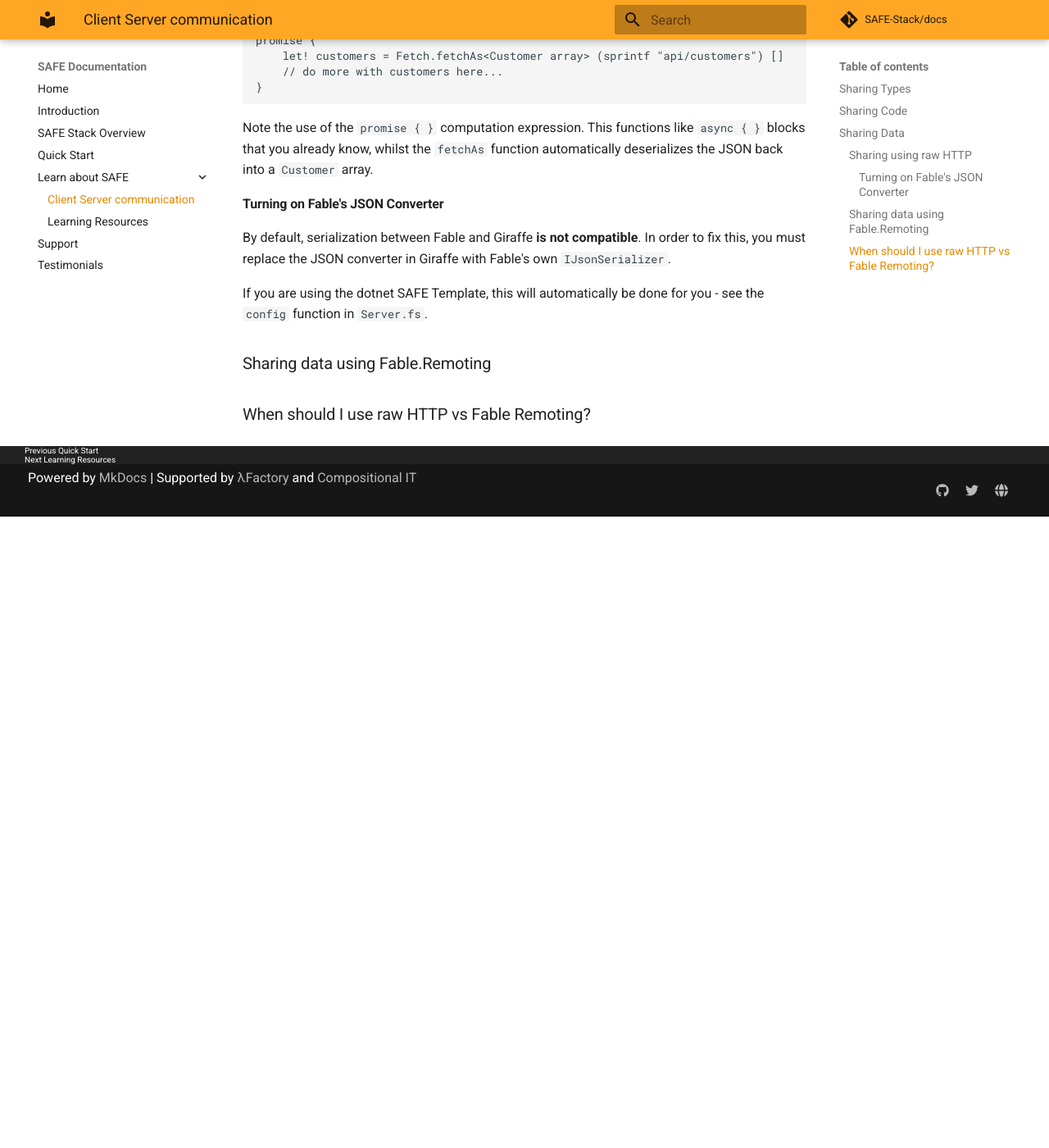
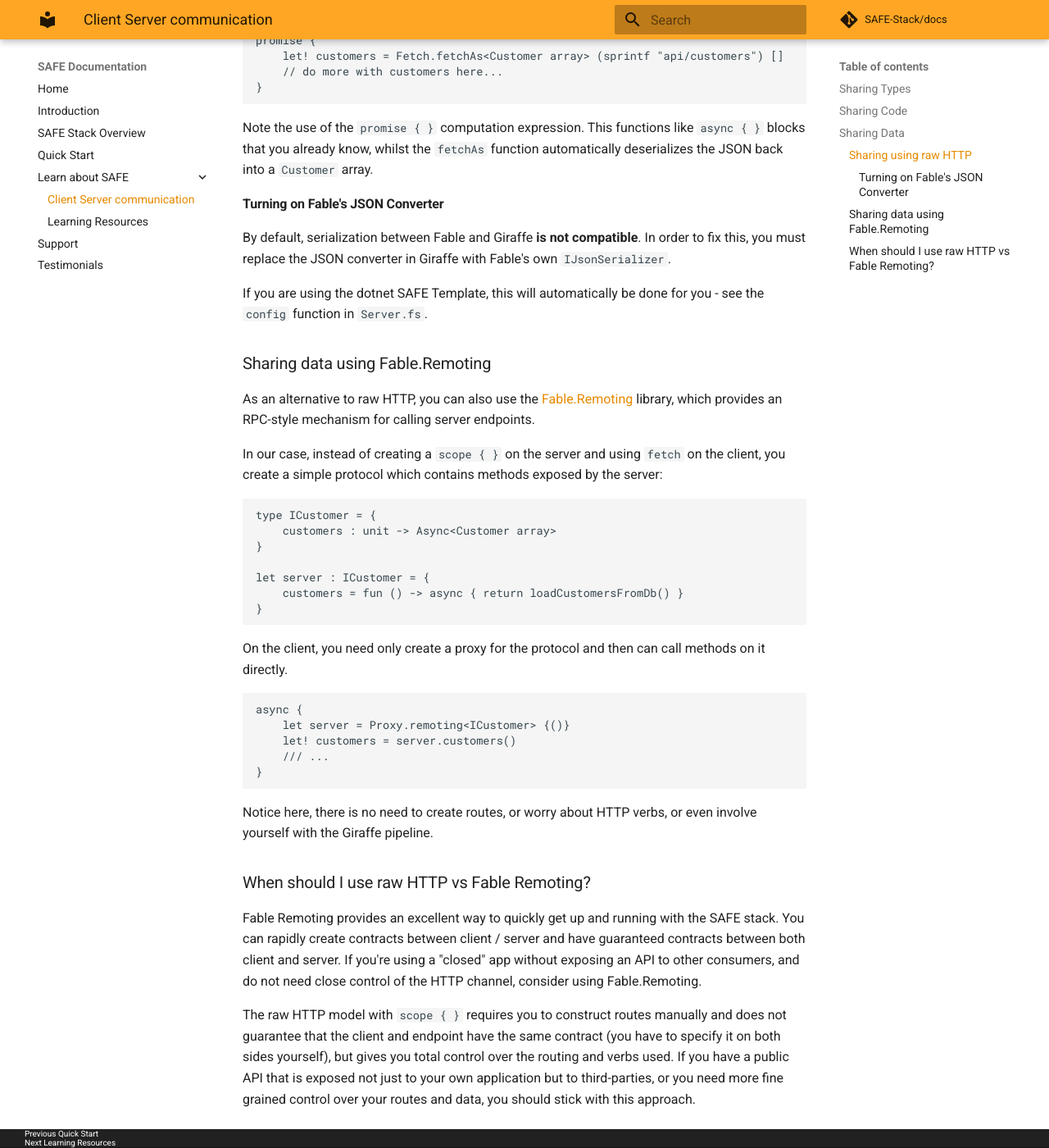
Before and after one commit to SAFE-Stack/docs, an MkDocs documentation site: the page built from docs/client-server.md, in a window 1280 px wide and 1400 px high, scrolled down 1977 px. Shown: the whole window at 82% size. Built offline with MkDocs 1.6.1 and Material for MkDocs 9.7.7, drawn with Linux system fonts in a browser that asks for light colours; comment, search, counter and statistics services are not loaded; old or Windows-style settings are respelled for this version of MkDocs; before the commit the page ends 2607 px from its top, so only the background shows below that.

Commit message:
Finish client server.

````diff
--- a/docs/client-server.md
+++ b/docs/client-server.md
@@ -79,5 +79,32 @@
 If you are using the dotnet SAFE Template, this will automatically be done for you - see the `config` function in `Server.fs`.
 
 ### Sharing data using Fable.Remoting
+As an alternative to raw HTTP, you can also use the [Fable.Remoting](https://github.com/Zaid-Ajaj/Fable.Remoting) library, which provides an RPC-style mechanism for calling server endpoints.
+
+In our case, instead of creating a `scope { }` on the server and using `fetch` on the client, you create a simple protocol which contains methods exposed by the server:
+
+```fsharp
+type ICustomer = {
+    customers : unit -> Async<Customer array>
+}
+
+let server : ICustomer = {
+    customers = fun () -> async { return loadCustomersFromDb() }
+}
+```
+On the client, you need only create a proxy for the protocol and then can call methods on it directly.
+
+```fsharp
+async {
+    let server = Proxy.remoting<ICustomer> {()}
+    let! customers = server.customers()
+    /// ...
+}
+```
+
+Notice here, there is no need to create routes, or worry about HTTP verbs, or even involve yourself with the Giraffe pipeline.
 
 ### When should I use raw HTTP vs Fable Remoting?
+Fable Remoting provides an excellent way to quickly get up and running with the SAFE stack. You can rapidly create contracts between client / server and have guaranteed contracts between both client and server. If you're using a "closed" app without exposing an API to other consumers, and do not need close control of the HTTP channel, consider using Fable.Remoting.
+
+The raw HTTP model with `scope { }` requires you to construct routes manually and does not guarantee that the client and endpoint have the same contract (you have to specify it on both sides yourself), but gives you total control over the routing and verbs used. If you have a public API that is exposed not just to your own application but to third-parties, or you need more fine grained control over your routes and data, you should stick with this approach.
````
